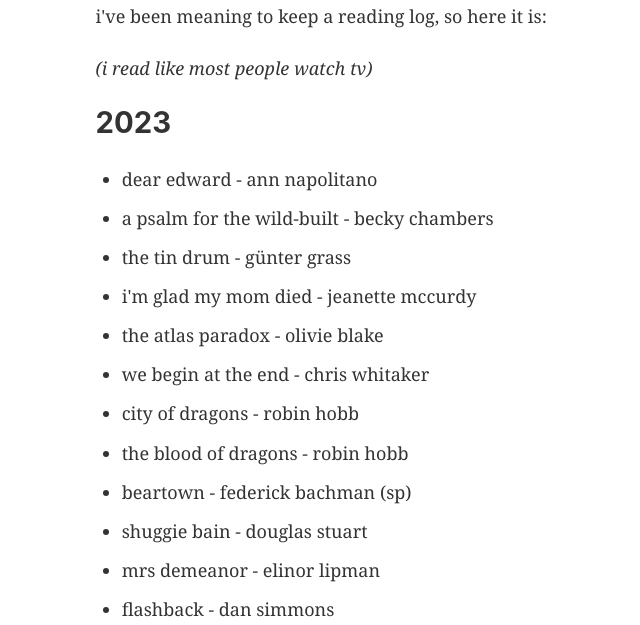
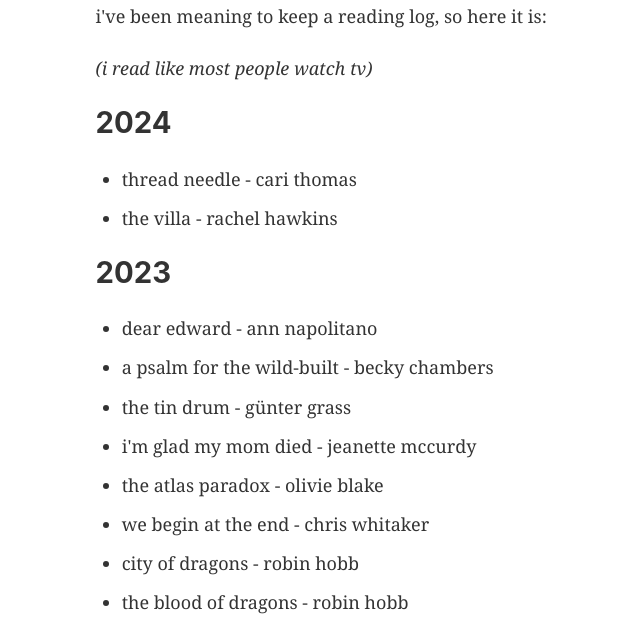
Before and after one commit to jakeols/ols-engineer, a Gatsby site: page /books in a window 1280 px wide. Shown: the part 146-771 px from the top of the page, without its empty margins (84-724 px from the left). Built offline with nearby package versions, Linux system fonts and the light colour scheme; Gatsby itself is replaced by a stand-in of ours.

Commit message:
add 2024

```diff
--- a/src/pages/books.js
+++ b/src/pages/books.js
@@ -9,6 +9,11 @@ const BooksPage = () => (
     <h1>books</h1>
     <p>i've been meaning to keep a reading log, so here it is:</p>
     <p><i>(i read like most people watch tv)</i></p>
+    <h2>2024</h2>
+    <ul>
+      <li>thread needle - cari thomas</li>
+      <li>the villa - rachel hawkins</li>
+    </ul>
     <h2>2023</h2>
     <ul>
       <li>dear edward - ann napolitano</li>
@@ -74,6 +79,8 @@ const BooksPage = () => (
       <li>shark heart - emily habeck</li>
       <li>the housemaid - freida mcfadden</li>
       <li>dead of winter - darcy coates</li>
+      <li>demon copperhead - barbera kingsolver</li>
+      <li>deacon king kong - james mcbride</li>
     </ul>
     <h2>2022</h2>
     <ul>
```
